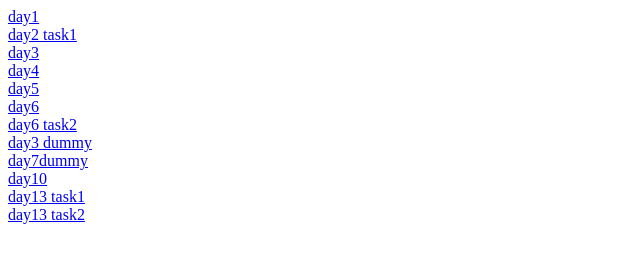
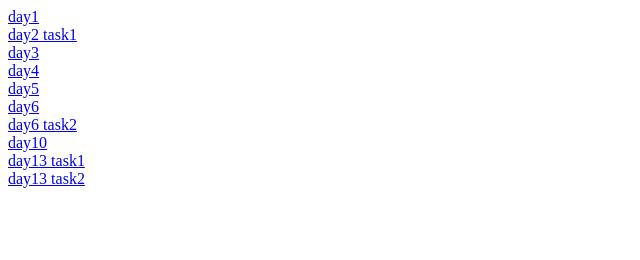
Before and after one commit to Pravallika-Narla/daywise-tasks, a plain HTML site: page index.html in a window 1280 px wide. Shown: the whole page, without its empty margins (0-640 px from the left). Drawn offline with Linux system fonts and the light colour scheme.

Commit message:
Update index.html

```diff
--- a/index.html
+++ b/index.html
@@ -14,8 +14,7 @@
     <a href="day5.html">day5</a><br>
     <a href="day6 task1.html">day6</a><br>
     <a href="day6 task2.html">day6 task2</a><br>
-    <a href="day3/day3 dummy.html">day3 dummy</a><br>
-    <a href="/day3/day7 dummy.html">day7dummy</a><br>
+
     <a href="day10.html">day10</a><br>
     <a href="day13 iframes task1.html">day13 task1</a><br>
     <a href="day13 restaurant using iframes task2.html">day13 task2</a><br>
```
